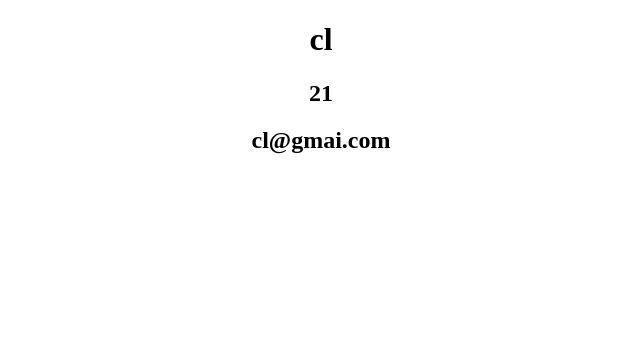
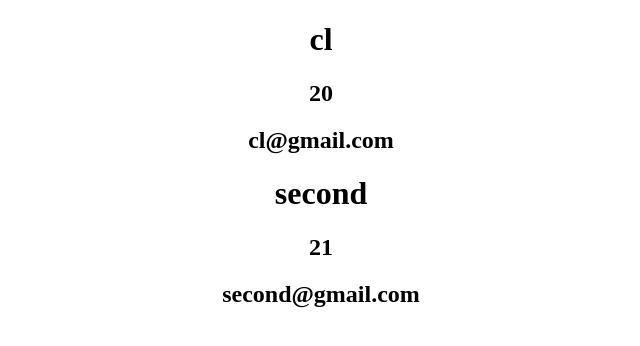
Before and after one commit to ongcl03/learn-react, a React (Create React App) app: page / in a window 1280 px wide. Shown: the top 346 px of the page, without its empty margins (319-959 px from the left). Built offline with nearby package versions, Linux system fonts and the light colour scheme.

Commit message:
Using props to pass in data so we can reduce the code

```diff
--- a/src/App.js
+++ b/src/App.js
@@ -4,18 +4,22 @@
 
   return (
     <div className="App">
-      <User/>
+      {/* This is a JSX comment */}
+      {/* So using props we can pass in different data for creating same compoenent but with different value/data */}
+      <User name="cl" age={20} email="cl@gmail.com" />
+      <User name="second" age={21} email="second@gmail.com" />
     </div>
   );
 }
 
 // component
-const User = () => {
+// props is like data we can pass in into this components
+const User = (props) => {
   return (
     <div>
-      <h1>cl</h1>
-      <h2>21</h2>
-      <h2>cl@gmai.com</h2>
+      <h1>{props.name}</h1>
+      <h2>{props.age}</h2>
+      <h2>{props.email}</h2>
     </div>
   );
 }
```
